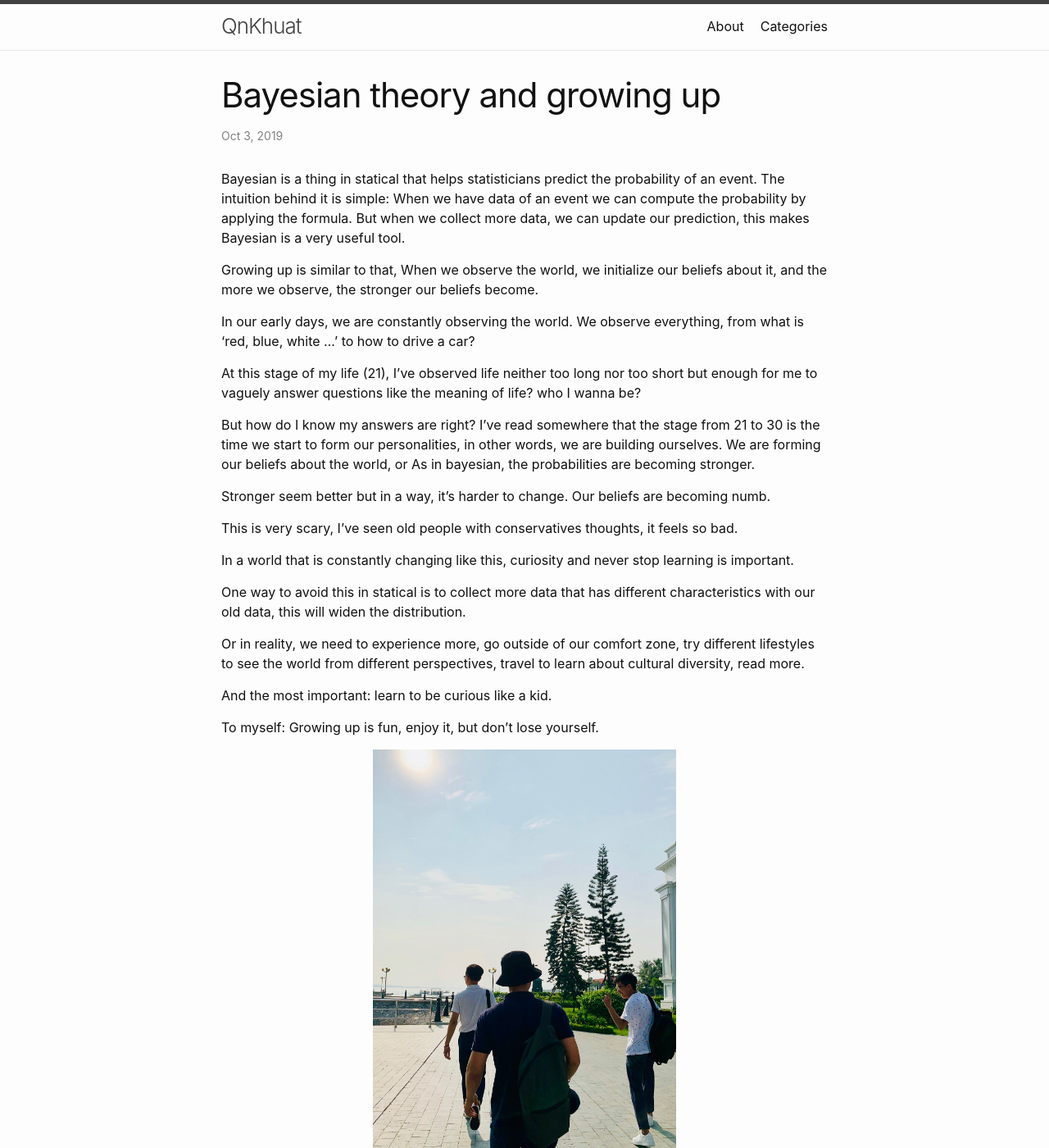
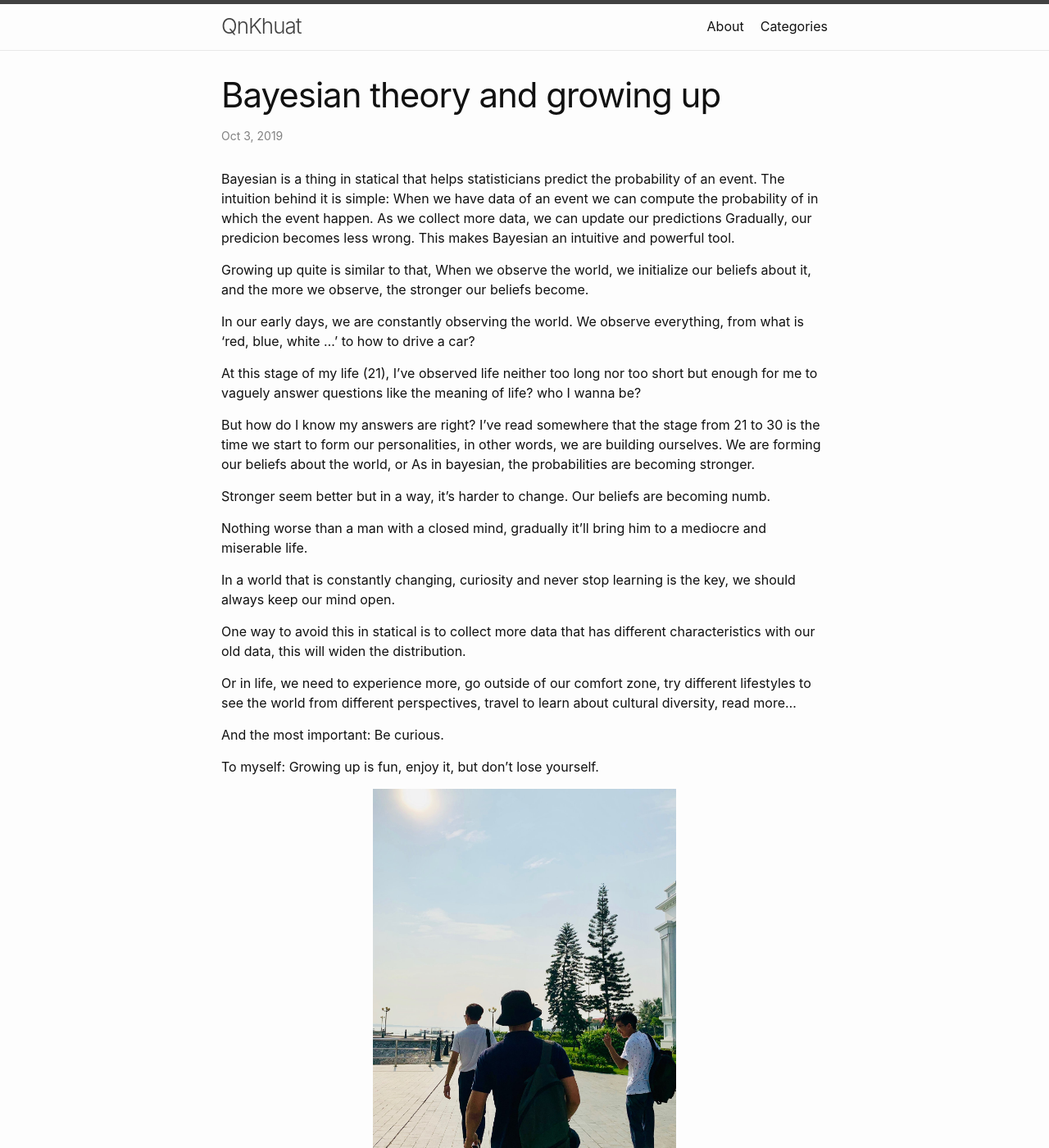
Before and after one commit to qnkhuat/qnkhuat.github.io, a Jekyll site: the page built from _posts/2019-10-03-Bayesian-theory-and-growing-up.md, in a window 1280 px wide and 1400 px high. Shown: the whole window at 82% size. Built offline with Jekyll 4.4.1, drawn with Linux system fonts in a browser that asks for light colours.

Commit message:
update bayeisan post

```diff
--- a/_posts/2019-10-03-Bayesian-theory-and-growing-up.md
+++ b/_posts/2019-10-03-Bayesian-theory-and-growing-up.md
@@ -5,9 +5,9 @@ categories: self
 permalink: growingup
 ---
 
-Bayesian is a thing in statical that helps statisticians predict the probability of an event. The intuition behind it is simple: When we have data of an event we can compute the probability by applying the formula. But when we collect more data, we can update our prediction, this makes Bayesian is a very useful tool.
+Bayesian is a thing in statical that helps statisticians predict the probability of an event. The intuition behind it is simple: When we have data of an event we can compute the probability of in which the event happen. As we collect more data, we can update our predictions Gradually, our predicion becomes less wrong. This makes Bayesian an intuitive and powerful tool.
 
-Growing up is similar to that, When we observe the world, we initialize our beliefs about it, and the more we observe, the stronger our beliefs become.
+Growing up quite is similar to that, When we observe the world, we initialize our beliefs about it, and the more we observe, the stronger our beliefs become.
 
 In our early days, we are constantly observing the world. We observe everything, from what is ‘red, blue, white …’ to how to drive a car?
 
@@ -18,15 +18,15 @@ I’ve read somewhere that the stage from 21 to 30 is the time we start to form
 
 Stronger seem better but in a way, it’s harder to change. Our beliefs are becoming numb.
 
-This is very scary, I’ve seen old people with conservatives thoughts, it feels so bad.
+Nothing worse than a man with a closed mind, gradually it'll bring him to a mediocre and miserable life.
 
-In a world that is constantly changing like this, curiosity and never stop learning is important.
+In a world that is constantly changing, curiosity and never stop learning is the key, we should always keep our mind open.
 
 One way to avoid this in statical is to collect more data that has different characteristics with our old data, this will widen the distribution.
 
-Or in reality, we need to experience more, go outside of our comfort zone, try different lifestyles to see the world from different perspectives, travel to learn about cultural diversity, read more.
+Or in life, we need to experience more, go outside of our comfort zone, try different lifestyles to see the world from different perspectives, travel to learn about cultural diversity, read more...
 
-And the most important: learn to be curious like a kid.
+And the most important: Be curious.
 
 To myself: Growing up is fun, enjoy it, but don’t lose yourself.
 
```
